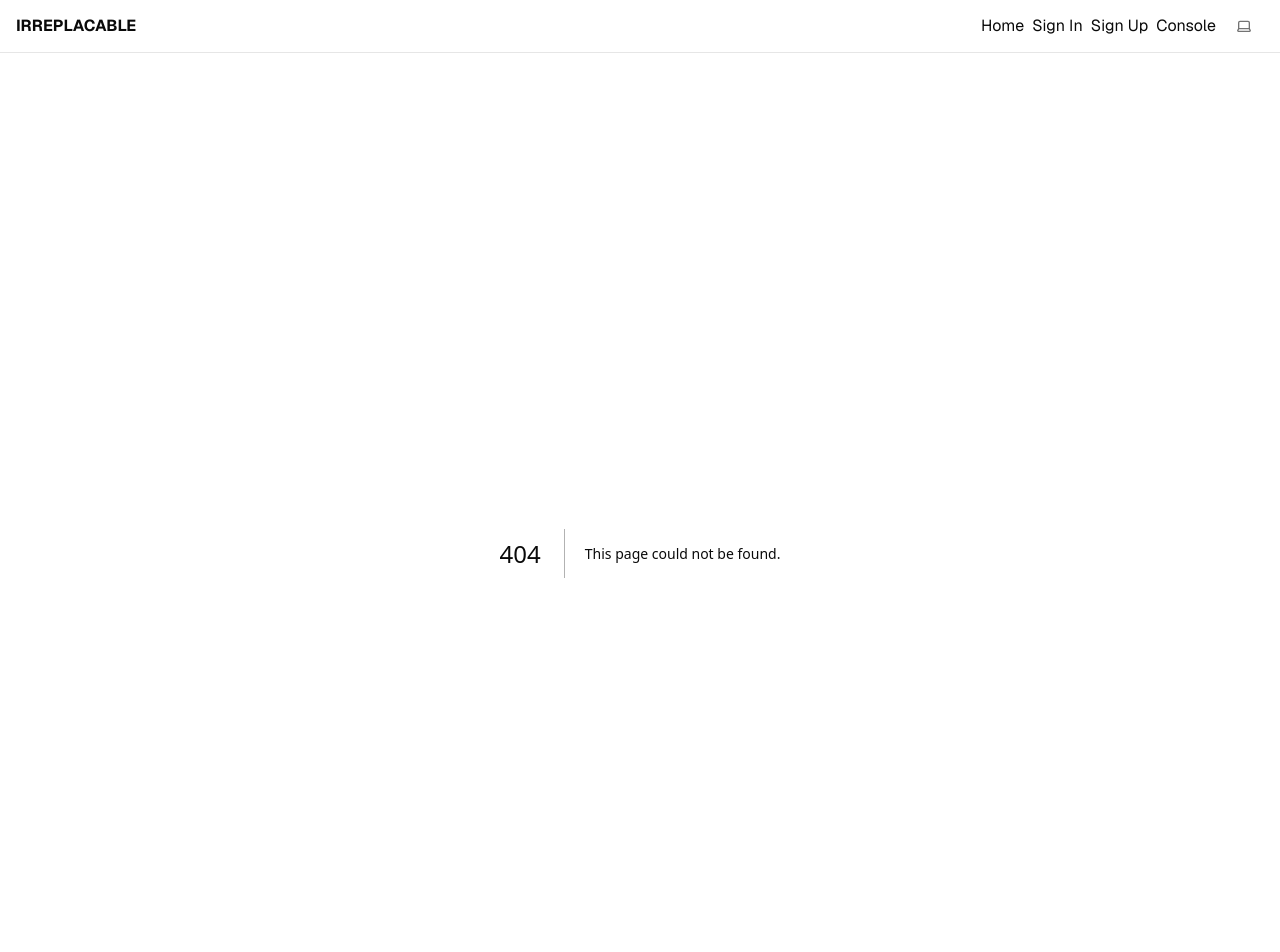
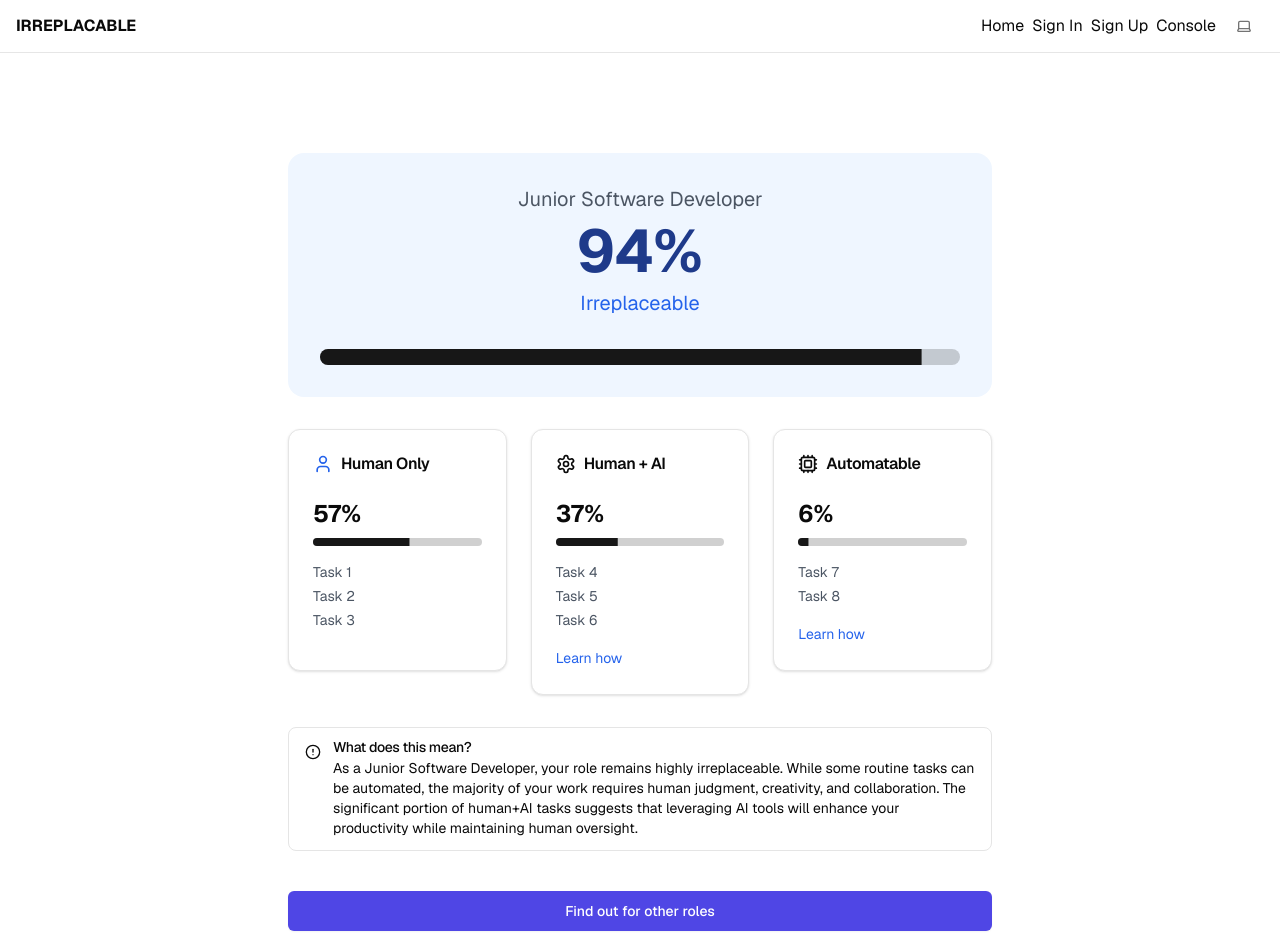
Before and after one commit to krish-adi/mono-paris-agent, a Next.js app in the folder frontend/: page /report in a window 1280 px wide. Before the commit this address had no page. Shown: the top 952 px of the page. Built offline with nearby package versions, Linux system fonts and the light colour scheme.

Commit message:
Adding new report page + navigation

```diff
--- a/frontend/app/page.tsx
+++ b/frontend/app/page.tsx
@@ -8,7 +8,7 @@ import { AnimatePresence, motion } from "framer-motion";
 import { useEffect } from "react";
 import { Input } from "@/components/ui/input";
 import { Textarea } from "@/components/ui/textarea";
-import { Dashboard } from "./components/dashboard";
+import { useRouter } from "next/navigation";
 
 const descriptions = [
   "Calling Agent",
@@ -29,7 +29,7 @@ export function useLoadingAnimation(isLoading: boolean) {
       setCurrentDescriptionIndex(
         (prevIndex) => (prevIndex + 1) % descriptions.length
       );
-    }, 2000);
+    }, 700);
 
     return () => clearInterval(intervalId);
   }, [isLoading]);
@@ -42,22 +42,24 @@ export function useLoadingAnimation(isLoading: boolean) {
 export default function Home() {
   const [isLoading, setIsLoading] = useState(false);
   const { currentDescription } = useLoadingAnimation(isLoading);
+  const router = useRouter();
 
   const handleSubmit = async (e: React.FormEvent) => {
     e.preventDefault();
     setIsLoading(true);
     // Mock API call
-    await new Promise((resolve) => setTimeout(resolve, 10000));
+    await new Promise((resolve) => setTimeout(resolve, 2000));
     setIsLoading(false);
+    router.push("/report");
   };
 
   return (
     <main className="flex-1 flex flex-col gap-6 px-8 max-w-3xl w-svw">
       <Form.Root onSubmit={handleSubmit} className="flex flex-col gap-4">
         <Form.Field className="mb-2.5 grid" name="title">
-          <div className="flex items-baseline justify-between">
+          <div className="flex items-end justify-between">
             <Form.Label className="text-sm font-medium text-gray-700">
-              Job Title
+              Job Title <span className="text-red-600">*</span>
             </Form.Label>
             <div className="flex gap-2 items-end">
               <Form.Message
@@ -106,7 +108,7 @@ export default function Home() {
             }`}
             disabled={isLoading}
           >
-            {isLoading ? "Submitting..." : "Submit"}
+            {isLoading ? "Generating..." : "Generate my report"}
           </Button>
         </Form.Submit>
       </Form.Root>
@@ -142,7 +144,6 @@ export default function Home() {
           </motion.div>
         )}
       </AnimatePresence>
-      <Dashboard />
     </main>
   );
 }
--- /dev/null
+++ b/frontend/app/report/page.tsx
@@ -0,0 +1,20 @@
+"use client";
+
+import { useRouter } from "next/router";
+import { Button } from "@/components/ui/button";
+import { Dashboard } from "../components/dashboard";
+import Link from "next/link";
+
+export default function Report() {
+  return (
+    <main className="flex-1 flex flex-col gap-6 px-8 max-w-3xl w-svw">
+      <Dashboard />
+      <Button
+        className="mt-4 inline-flex items-center px-4 py-2 border border-transparent text-sm font-medium rounded-md shadow-sm text-white bg-indigo-600 hover:bg-indigo-700 focus:outline-none focus:ring-2 focus:ring-offset-2 focus:ring-indigo-500"
+        asChild
+      >
+        <Link href="/">Find out for other roles</Link>
+      </Button>
+    </main>
+  );
+}
```
